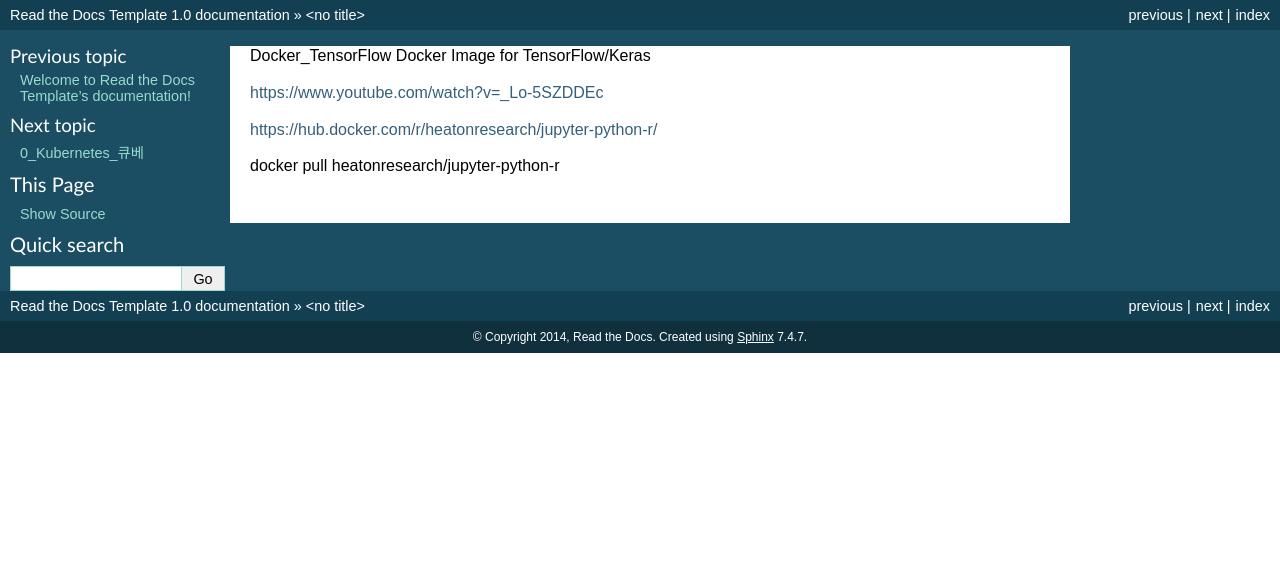
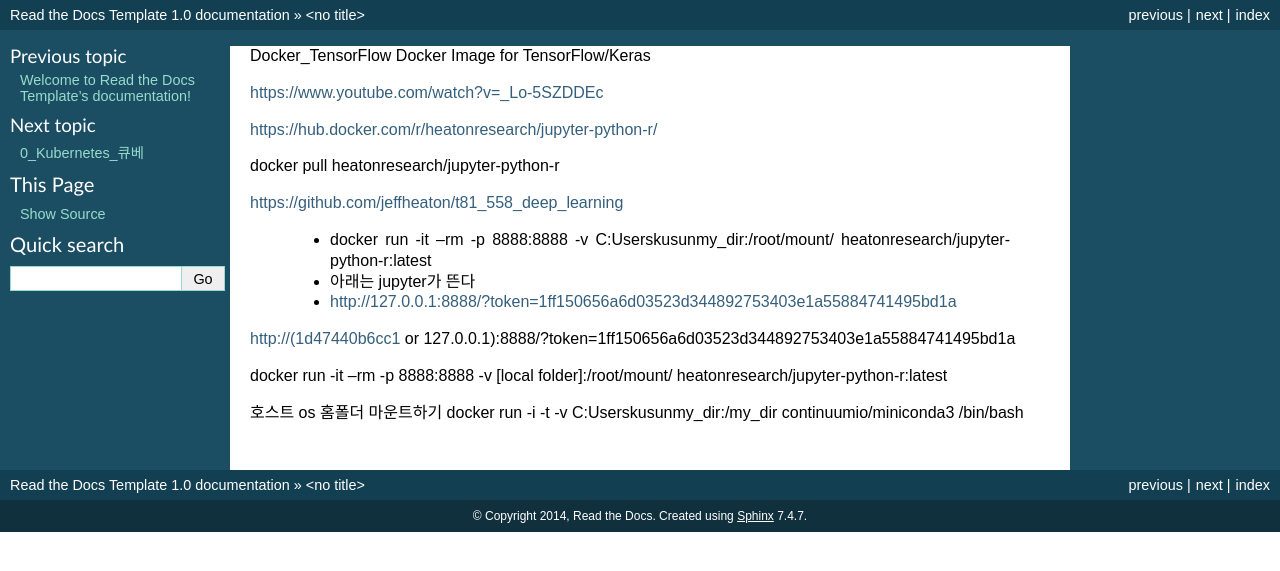
Before and after one commit to smart1004/ReadTheDocs, a Sphinx documentation site: the page built from docs/0_Docker_TensorFlow.rst, in a window 1280 px wide. Shown: the top 571 px of the page. Built offline with Sphinx 7.4.7, drawn with Linux system fonts in a browser that asks for light colours.

Commit message:
Update 0_Docker_TensorFlow.rst

```diff
--- a/docs/0_Docker_TensorFlow.rst
+++ b/docs/0_Docker_TensorFlow.rst
@@ -8,3 +8,20 @@ https://www.youtube.com/watch?v=_Lo-5SZDDEc
 https://hub.docker.com/r/heatonresearch/jupyter-python-r/
 
 docker pull heatonresearch/jupyter-python-r
+
+https://github.com/jeffheaton/t81_558_deep_learning
+
+
+ * docker run -it --rm -p 8888:8888 -v C:\Users\kusun\my_dir:/root/mount/ heatonresearch/jupyter-python-r:latest
+ * 아래는 jupyter가 뜬다
+ * http://127.0.0.1:8888/?token=1ff150656a6d03523d344892753403e1a55884741495bd1a
+
+http://(1d47440b6cc1 or 127.0.0.1):8888/?token=1ff150656a6d03523d344892753403e1a55884741495bd1a
+
+
+docker run -it --rm -p 8888:8888 -v [local folder]:/root/mount/ heatonresearch/jupyter-python-r:latest
+
+
+
+호스트 os 홈폴더 마운트하기
+docker run -i -t -v C:\Users\kusun\my_dir:/my_dir  continuumio/miniconda3 /bin/bash
```
